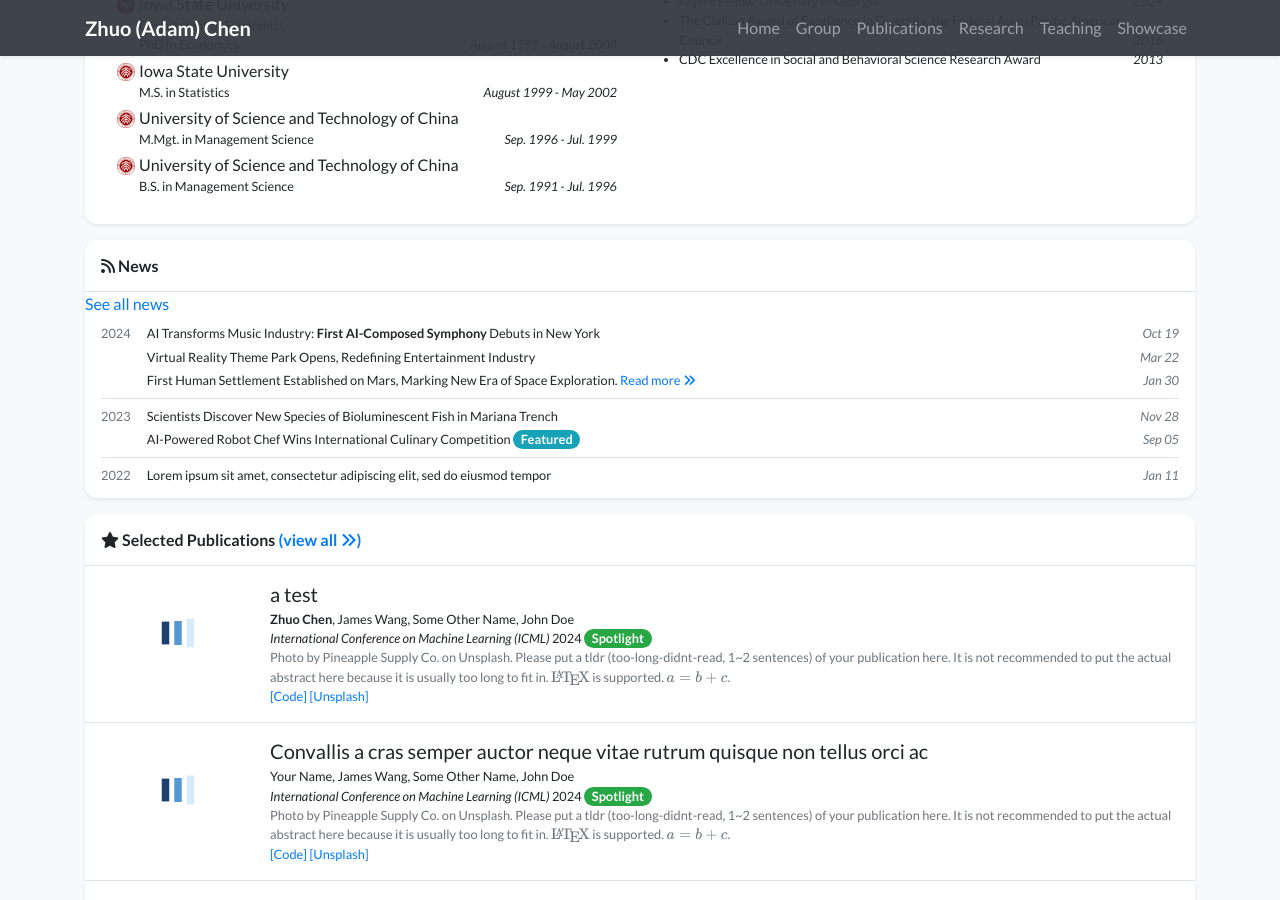
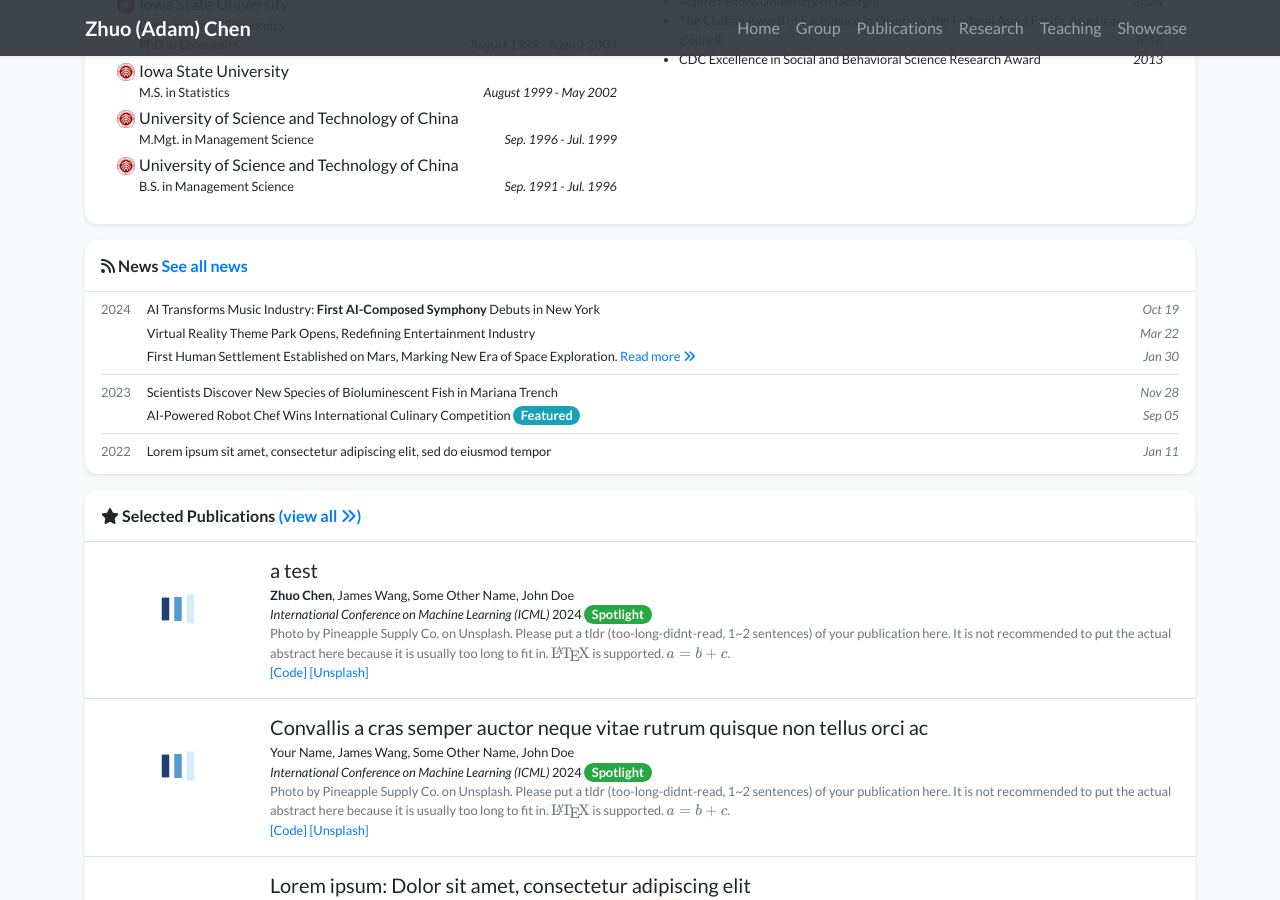
Before and after one commit to adamchen2025/adamchen2025.github.io, a Jekyll site: the page built from index.html, in a window 1280 px wide and 900 px high, scrolled down 760 px. Built offline with Jekyll 4.4.1, drawn with Linux system fonts in a browser that asks for light colours; nearby versions of some CDN libraries; a style sheet for code colours, icons or effects is not loaded.

Commit message:
Fix news link format in news_card.html

```diff
--- a/_includes/widgets/news_card.html
+++ b/_includes/widgets/news_card.html
@@ -1,7 +1,7 @@
 {% assign news_by_year = site.news | sort: "date" | reverse | slice: 0, include.limit | group_by_exp: "item", "item.date | date: '%Y'" -%}
 
 <div class="my-3 bg-white shadow-sm rounded-xl">
-    <h6 class="p-3 mb-0 border-bottom border-gray"><i class="fas fa-rss"></i> News</h6>   <a href="/news/">See all news</a>
+    <h6 class="p-3 mb-0 border-bottom border-gray"><i class="fas fa-rss"></i> News <a href="/news.html/">See all news</a> </h6>
     <div class="px-3 pb-1 small">
     {% for year in news_by_year | slice: 0, 2 %}
         <div class="media py-1 {% if not_first -%}border-top border-gray{%- endif %}">
```
